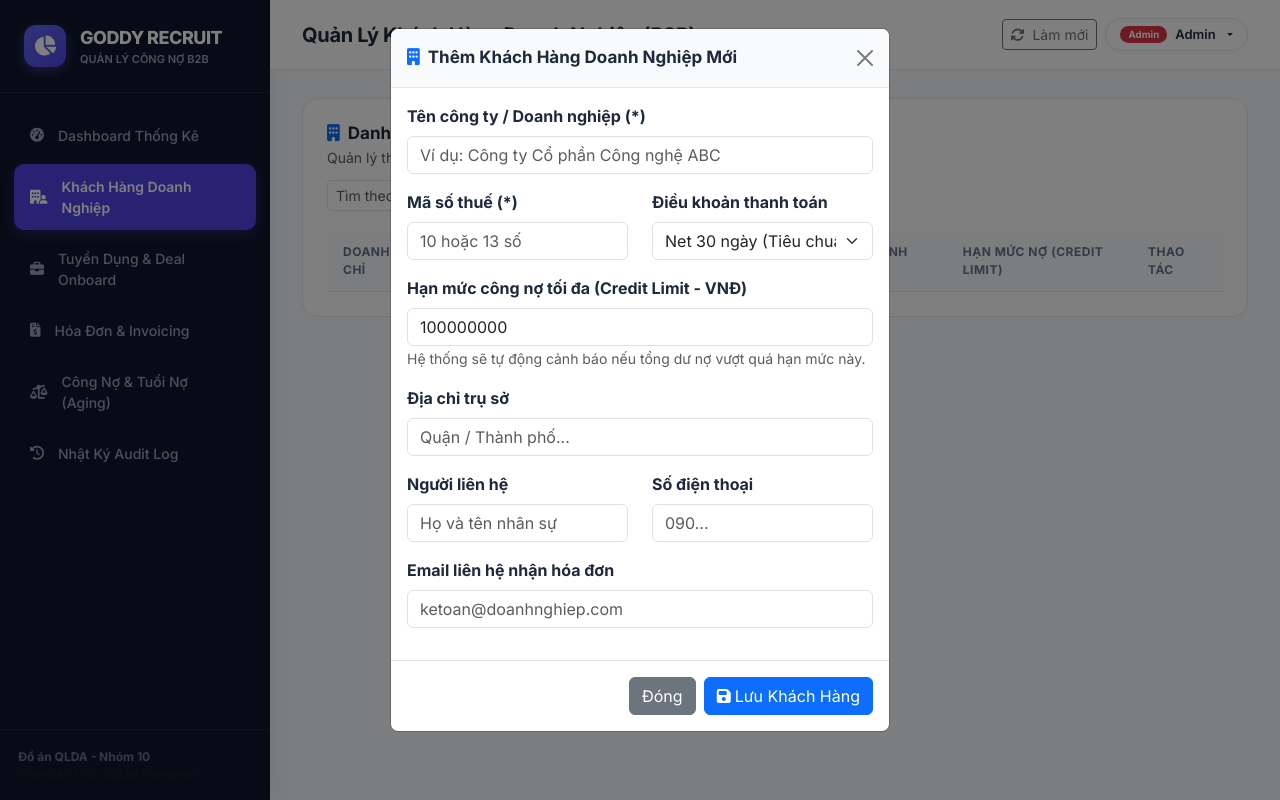
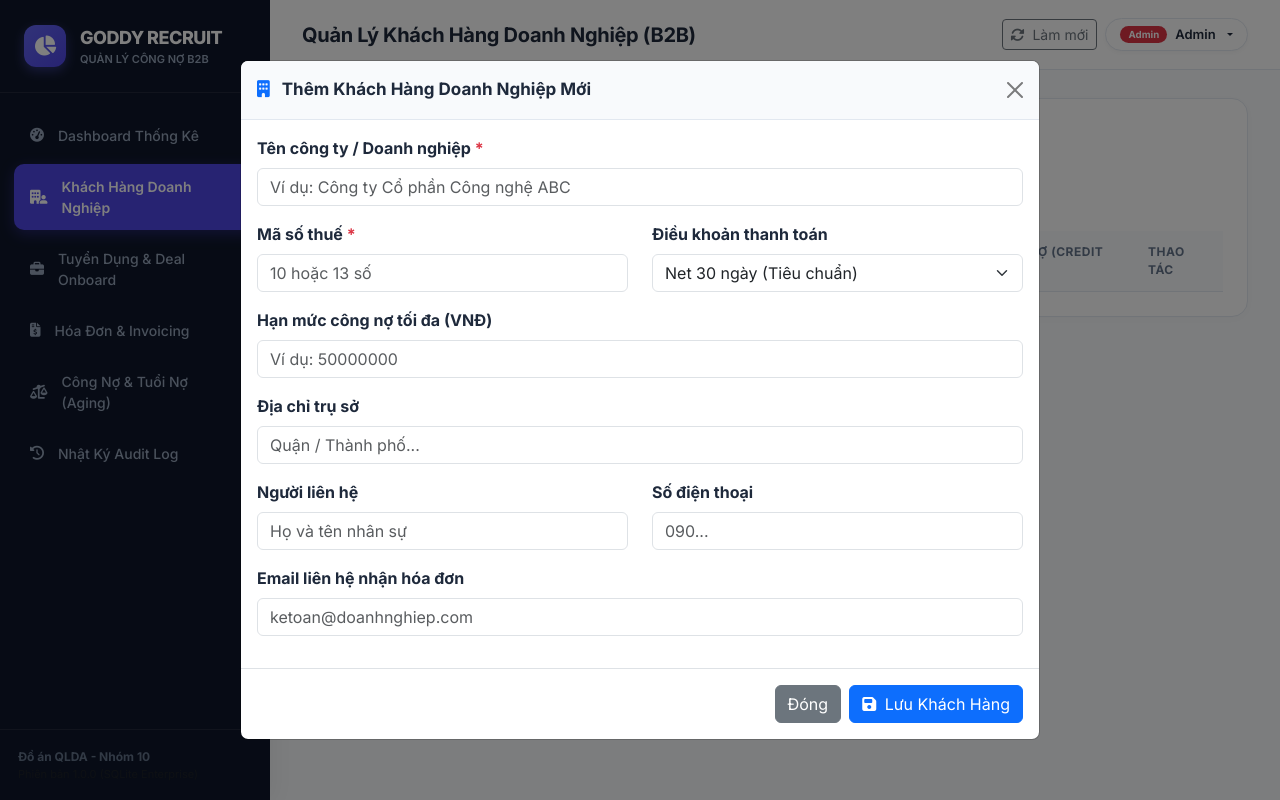
Before and after one commit to nguyenhuuphuc22012005-rgb/QLDA_NHOM10_GODDY_, a plain HTML site: page public/clients.html in a window 1280 px wide. Both pictures are taken after a click on the button "Thêm Khách Hàng". Drawn offline with nearby package versions, Linux system fonts and the light colour scheme; no server answers; a script that the page names is missing.

Commit message:
ThietKeModalThemKhachHangMoiUI_nguyenhoangphuoc

```diff
--- a/public/clients.html
+++ b/public/clients.html
@@ -211,66 +211,170 @@
     </main>
   </div>
 
-  <!-- ================= MODAL: THÊM KHÁCH HÀNG B2B ================= -->
-  <div class="modal fade" id="modalAddClient" tabindex="-1">
-    <div class="modal-dialog">
+ <!-- ================= MODAL: THÊM KHÁCH HÀNG B2B - TASK 053 ================= -->
+<div class="modal fade" id="modalAddClient" tabindex="-1"
+     aria-labelledby="modalAddClientLabel" aria-hidden="true">
+
+  <div class="modal-dialog modal-lg modal-dialog-centered">
+
     <div class="modal-content">
+
+      <!-- HEADER -->
       <div class="modal-header">
-          <h5 class="modal-title"><i class="fa-solid fa-building me-2 text-primary"></i>Thêm Khách Hàng Doanh Nghiệp Mới</h5>
-          <button type="button" class="btn-close" data-bs-dismiss="modal"></button>
+        <h5 class="modal-title" id="modalAddClientLabel">
+          <i class="fa-solid fa-building me-2 text-primary"></i>
+          Thêm Khách Hàng Doanh Nghiệp Mới
+        </h5>
+
+        <button type="button"
+                class="btn-close"
+                data-bs-dismiss="modal"
+                aria-label="Đóng"></button>
       </div>
+
+      <!-- FORM -->
       <form id="formAddClient" onsubmit="submitAddClient(event)">
+
         <div class="modal-body">
+
+          <!-- TÊN DOANH NGHIỆP -->
           <div class="mb-3">
-              <label class="form-label fw-bold">Tên công ty / Doanh nghiệp (*)</label>
-              <input type="text" class="form-control" id="newClientName" required placeholder="Ví dụ: Công ty Cổ phần Công nghệ ABC">
+            <label for="newClientName" class="form-label fw-bold">
+              Tên công ty / Doanh nghiệp
+              <span class="text-danger">*</span>
+            </label>
+
+            <input type="text"
+                   class="form-control"
+                   id="newClientName"
+                   required
+                   placeholder="Ví dụ: Công ty Cổ phần Công nghệ ABC">
           </div>
+
+          <!-- MST + ĐIỀU KHOẢN -->
           <div class="row">
+
             <div class="col-md-6 mb-3">
-                <label class="form-label fw-bold">Mã số thuế (*)</label>
-                <input type="text" class="form-control" id="newClientTaxCode" required placeholder="10 hoặc 13 số">
+              <label for="newClientTaxCode" class="form-label fw-bold">
+                Mã số thuế
+                <span class="text-danger">*</span>
+              </label>
+
+              <input type="text"
+                     class="form-control"
+                     id="newClientTaxCode"
+                     required
+                     pattern="[0-9]{10}([0-9]{3})?"
+                     title="Mã số thuế gồm 10 hoặc 13 chữ số"
+                     placeholder="10 hoặc 13 số">
             </div>
+
             <div class="col-md-6 mb-3">
-                <label class="form-label fw-bold">Điều khoản thanh toán</label>
+              <label for="newClientNetDays" class="form-label fw-bold">
+                Điều khoản thanh toán
+              </label>
+
               <select class="form-select" id="newClientNetDays">
                 <option value="15">Net 15 ngày</option>
-                  <option value="30" selected>Net 30 ngày (Tiêu chuẩn)</option>
+                <option value="30" selected>
+                  Net 30 ngày (Tiêu chuẩn)
+                </option>
                 <option value="45">Net 45 ngày</option>
                 <option value="60">Net 60 ngày</option>
               </select>
             </div>
+
           </div>
+
+          <!-- CREDIT LIMIT -->
+          <div class="mb-3">
+            <label for="newClientCreditLimit" class="form-label fw-bold">
+              Hạn mức công nợ tối đa (VNĐ)
+            </label>
+
+            <input type="number"
+                   class="form-control"
+                   id="newClientCreditLimit"
+                   min="0"
+                   step="100000"
+                   placeholder="Ví dụ: 50000000">
+          </div>
+
+          <!-- ĐỊA CHỈ -->
+          <div class="mb-3">
+            <label for="newClientAddress" class="form-label fw-bold">
+              Địa chỉ trụ sở
+            </label>
+
+            <input type="text"
+                   class="form-control"
+                   id="newClientAddress"
+                   placeholder="Quận / Thành phố...">
+          </div>
+
+          <!-- NGƯỜI LIÊN HỆ + ĐIỆN THOẠI -->
           <div class="row">
-              <div class="col-md-12 mb-3">
-                <label class="form-label fw-bold">Hạn mức công nợ tối đa (Credit Limit - VNĐ)</label>
-                <input type="number" class="form-control" id="newClientCreditLimit" value="100000000" step="5000000" placeholder="Mặc định: 100,000,000đ">
-                <small class="text-muted">Hệ thống sẽ tự động cảnh báo nếu tổng dư nợ vượt quá hạn mức này.</small>
+
+            <div class="col-md-6 mb-3">
+              <label for="newClientContactPerson"
+                     class="form-label fw-bold">
+                Người liên hệ
+              </label>
+
+              <input type="text"
+                     class="form-control"
+                     id="newClientContactPerson"
+                     placeholder="Họ và tên nhân sự">
             </div>
+
+            <div class="col-md-6 mb-3">
+              <label for="newClientContactPhone"
+                     class="form-label fw-bold">
+                Số điện thoại
+              </label>
+
+              <input type="tel"
+                     class="form-control"
+                     id="newClientContactPhone"
+                     placeholder="090...">
             </div>
+
+          </div>
+
+          <!-- EMAIL -->
           <div class="mb-3">
-              <label class="form-label fw-bold">Địa chỉ trụ sở</label>
-              <input type="text" class="form-control" id="newClientAddress" placeholder="Quận / Thành phố...">
+            <label for="newClientContactEmail"
+                   class="form-label fw-bold">
+              Email liên hệ nhận hóa đơn
+            </label>
+
+            <input type="email"
+                   class="form-control"
+                   id="newClientContactEmail"
+                   placeholder="ketoan@doanhnghiep.com">
           </div>
-            <div class="row">
-              <div class="col-md-6 mb-3">
-                <label class="form-label fw-bold">Người liên hệ</label>
-                <input type="text" class="form-control" id="newClientContactPerson" placeholder="Họ và tên nhân sự">
+
         </div>
-              <div class="col-md-6 mb-3">
-                <label class="form-label fw-bold">Số điện thoại</label>
-                <input type="text" class="form-control" id="newClientContactPhone" placeholder="090...">
+
+        <!-- FOOTER -->
+        <div class="modal-footer">
+
+          <button type="button"
+                  class="btn btn-secondary"
+                  data-bs-dismiss="modal">
+            Đóng
+          </button>
+
+          <button type="submit"
+                  class="btn btn-primary">
+            <i class="fa-solid fa-save me-1"></i>
+            Lưu Khách Hàng
+          </button>
+
         </div>
-            </div>
-            <div class="mb-3">
-              <label class="form-label fw-bold">Email liên hệ nhận hóa đơn</label>
-              <input type="email" class="form-control" id="newClientContactEmail" placeholder="ketoan@doanhnghiep.com">
-            </div>
-          </div>
-          <div class="modal-footer">
-            <button type="button" class="btn btn-secondary" data-bs-dismiss="modal">Đóng</button>
-            <button type="submit" class="btn btn-primary"><i class="fa-solid fa-save me-1"></i>Lưu Khách Hàng</button>
-          </div>
+
       </form>
+
     </div>
   </div>
 </div>
```
Lines whose indentation alone changed are shown as unchanged.
